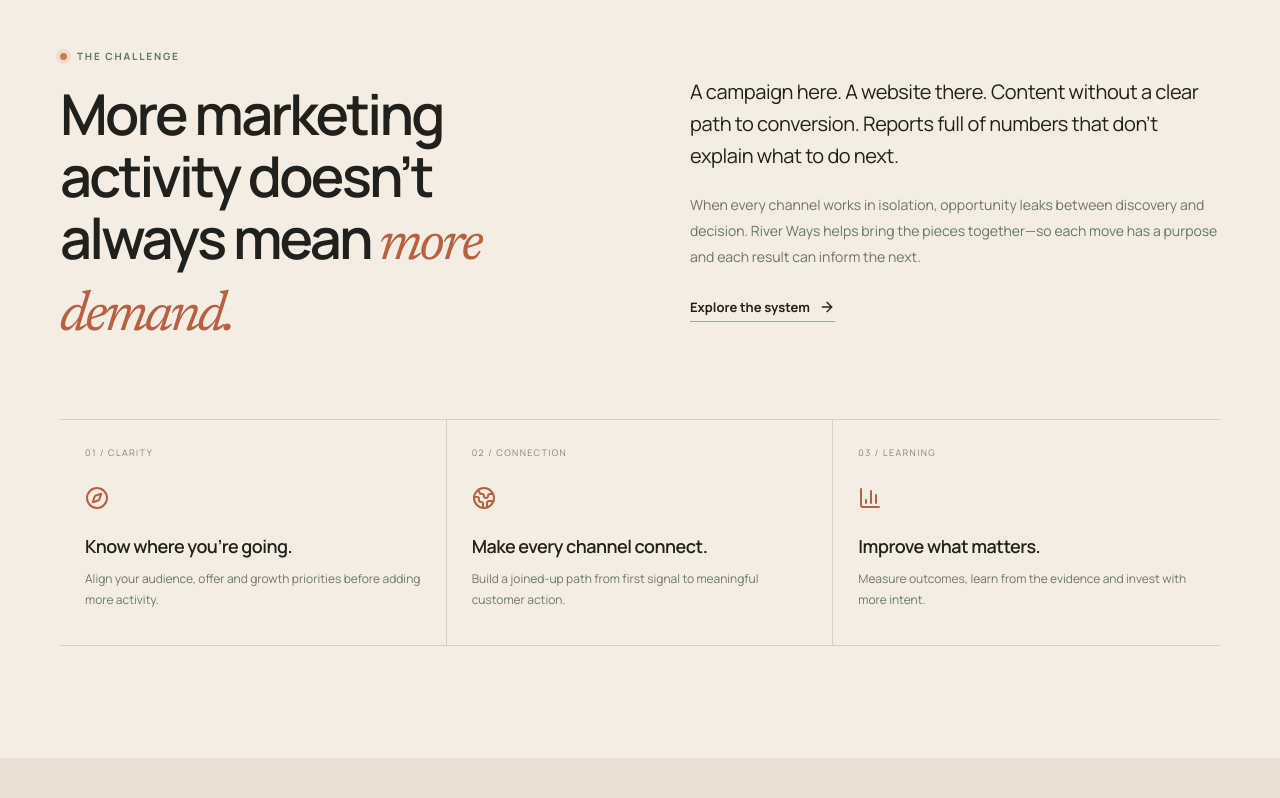
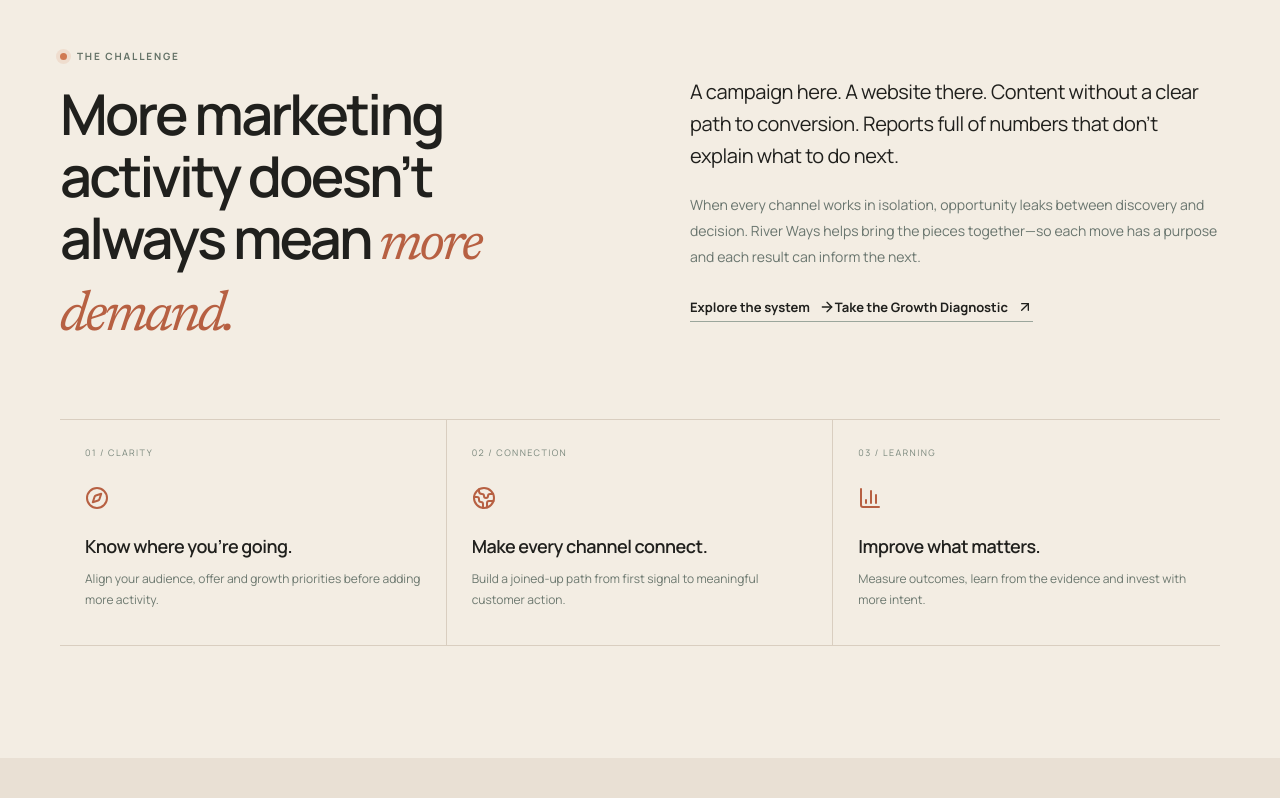
Before and after one commit to godsbest656-glitch/river-ways, a React (Vite) app: page / in a window 1280 px wide. Shown: the part 876-1674 px from the top of the page. Built offline with nearby package versions, Linux system fonts and the light colour scheme.

Commit message:
feat: connect Growth Diagnostic and privacy from the homepage

```diff
--- a/src/App.jsx
+++ b/src/App.jsx
@@ -159,7 +159,7 @@ export default function App() {
       <section className="ticker" aria-label="River Ways capabilities"><div className="ticker-track"><span>DEMAND STRATEGY</span><b>✳</b><span>SEARCH VISIBILITY</span><b>✳</b><span>CONVERSION DESIGN</span><b>✳</b><span>DEMAND INTELLIGENCE</span><b>✳</b><span>MEASURABLE GROWTH</span><b>✳</b><span>DEMAND STRATEGY</span><b>✳</b><span>SEARCH VISIBILITY</span><b>✳</b><span>CONVERSION DESIGN</span><b>✳</b><span>DEMAND INTELLIGENCE</span><b>✳</b></div></section>
       <section className="section problem-section reveal-section" id="approach" data-reveal><div className="container split-layout">
         <div className="section-intro"><Eyebrow>The challenge</Eyebrow><h2>More marketing activity doesn’t always mean <em>more demand.</em></h2></div>
-        <div className="problem-copy"><p className="large-copy">A campaign here. A website there. Content without a clear path to conversion. Reports full of numbers that don’t explain what to do next.</p><p>When every channel works in isolation, opportunity leaks between discovery and decision. River Ways helps bring the pieces together—so each move has a purpose and each result can inform the next.</p><a className="text-link" href="#services">Explore the system <ArrowRight size={16} /></a></div>
+        <div className="problem-copy"><p className="large-copy">A campaign here. A website there. Content without a clear path to conversion. Reports full of numbers that don’t explain what to do next.</p><p>When every channel works in isolation, opportunity leaks between discovery and decision. River Ways helps bring the pieces together—so each move has a purpose and each result can inform the next.</p><a className="text-link" href="#services">Explore the system <ArrowRight size={16} /></a><a className="text-link" href="/growth-diagnostic/">Take the Growth Diagnostic <ArrowUpRight size={16} /></a></div>
       </div><div className="container principle-grid">
         <article className="principle-card"><span className="principle-num">01 / CLARITY</span><Compass size={24} /><h3>Know where you’re going.</h3><p>Align your audience, offer and growth priorities before adding more activity.</p></article>
         <article className="principle-card"><span className="principle-num">02 / CONNECTION</span><Globe2 size={24} /><h3>Make every channel connect.</h3><p>Build a joined-up path from first signal to meaningful customer action.</p></article>
@@ -195,6 +195,6 @@ export default function App() {
         </form>
       </div></section>
     </main>
-    <footer className="site-footer"><div className="container footer-top"><Brand /><p>Find the current. Shape what follows.</p><a href="#home" className="back-top">Back to top <ArrowUpRight size={15} /></a></div><div className="container footer-bottom"><span>© {new Date().getFullYear()} River Ways. All rights reserved.</span><span>Built around purposeful growth.</span><a href="mailto:akinsify0511@gmail.com">Contact River Ways</a></div></footer>
+    <footer className="site-footer"><div className="container footer-top"><Brand /><p>Find the current. Shape what follows.</p><a href="#home" className="back-top">Back to top <ArrowUpRight size={15} /></a></div><div className="container footer-bottom"><span>© {new Date().getFullYear()} River Ways. All rights reserved.</span><span>Built around purposeful growth.</span><a href="/privacy/">Privacy</a><a href="mailto:akinsify0511@gmail.com">Contact River Ways</a></div></footer>
   </>;
 }
```
